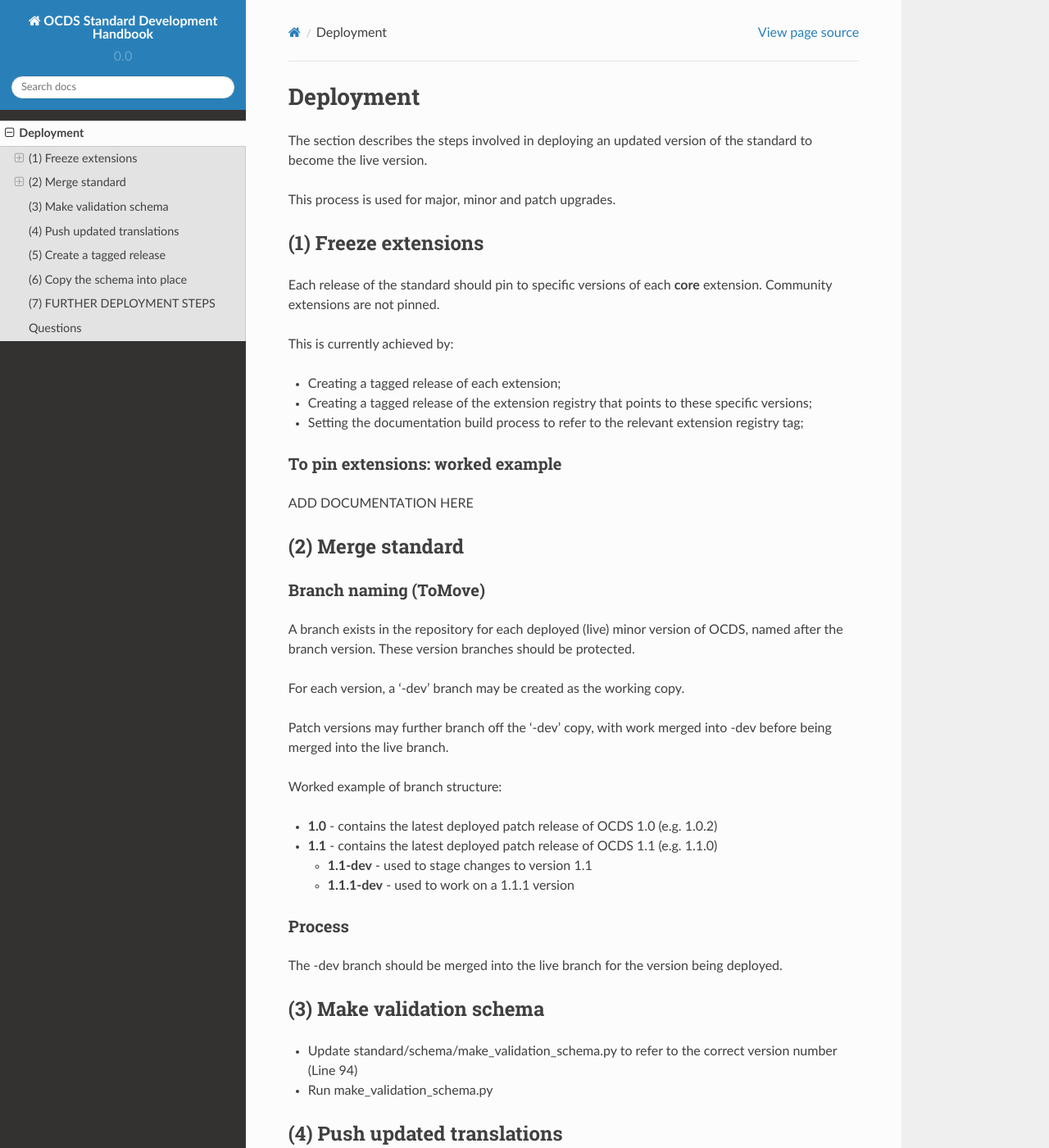
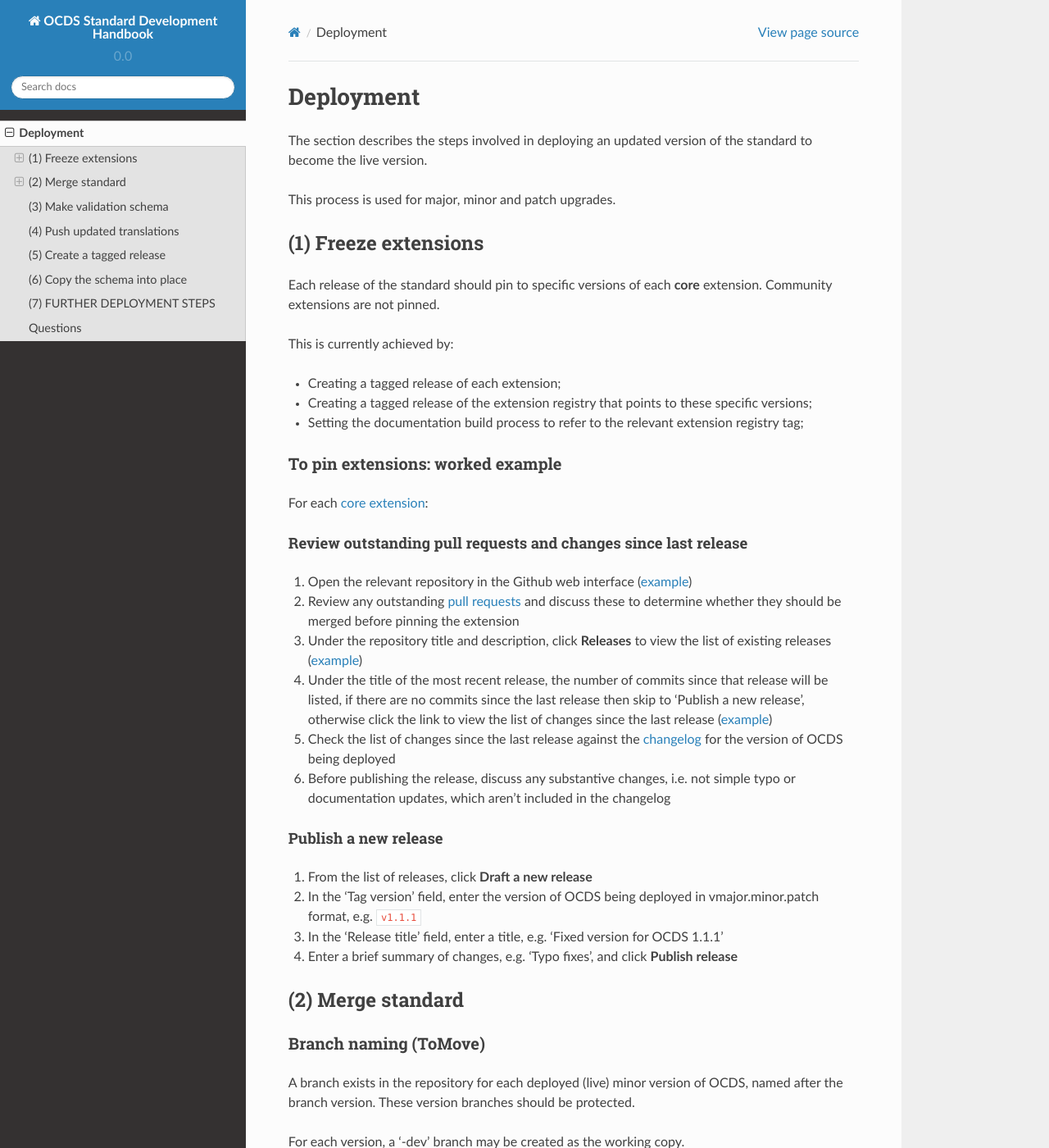
Before and after one commit to open-contracting/standard-development-handbook, a Sphinx documentation site: the page built from docs/deployment.md, in a window 1280 px wide and 1400 px high. Shown: the whole window at 82% size. Built offline with Sphinx 7.4.7 and the Read the Docs theme 2.0.0, drawn with Linux system fonts in a browser that asks for light colours.

Commit message:
Add worked example of pinning extensions

```diff
--- a/docs/deployment.md
+++ b/docs/deployment.md
@@ -16,8 +16,23 @@ This is currently achieved by:
 
 ### To pin extensions: worked example
 
-ADD DOCUMENTATION HERE
+For each [core extension](http://standard.open-contracting.org/latest/en/extensions/#core-extensions):
 
+#### Review outstanding pull requests and changes since last release
+
+1. Open the relevant repository in the Github web interface ([example](https://github.com/open-contracting/ocds_lots_extension))
+1. Review any outstanding [pull requests](https://github.com/open-contracting/ocds_lots_extension/pulls) and discuss these to determine whether they should be merged before pinning the extension
+1. Under the repository title and description, click **Releases** to view the list of existing releases ([example](https://github.com/open-contracting/ocds_lots_extension/releases))
+1. Under the title of the most recent release, the number of commits since that release will be listed, if there are no commits since the last release then skip to 'Publish a new release', otherwise click the link to view the list of changes since the last release ([example](https://github.com/open-contracting/ocds_lots_extension/compare/v1.1...master))
+1. Check the list of changes since the last release against the [changelog](http://standard.open-contracting.org/latest/en/schema/changelog/#changelog) for the version of OCDS being deployed
+1. Before publishing the release, discuss any substantive changes, i.e. not simple typo or documentation updates, which aren't included in the changelog
+
+#### Publish a new release
+
+1. From the list of releases, click **Draft a new release**
+1. In the 'Tag version' field, enter the version of OCDS being deployed in vmajor.minor.patch format, e.g. `v1.1.1`
+1. In the 'Release title' field, enter a title, e.g. 'Fixed version for OCDS 1.1.1'
+1. Enter a brief summary of changes, e.g. 'Typo fixes', and click **Publish release**
 
 ## (2) Merge standard
 
```
